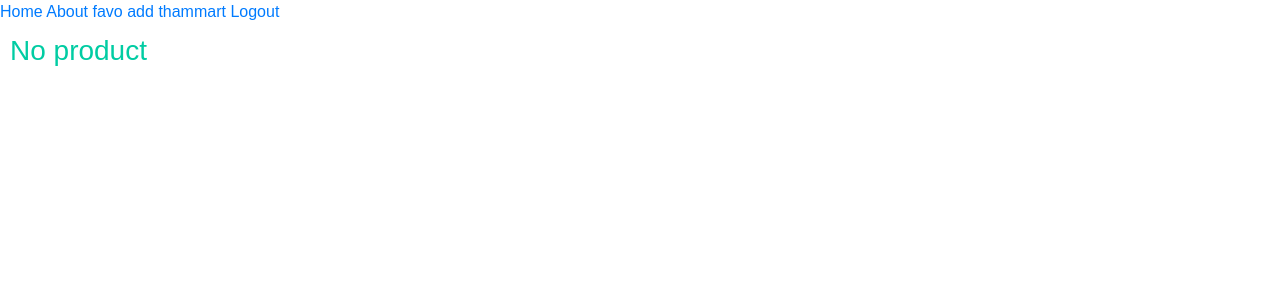
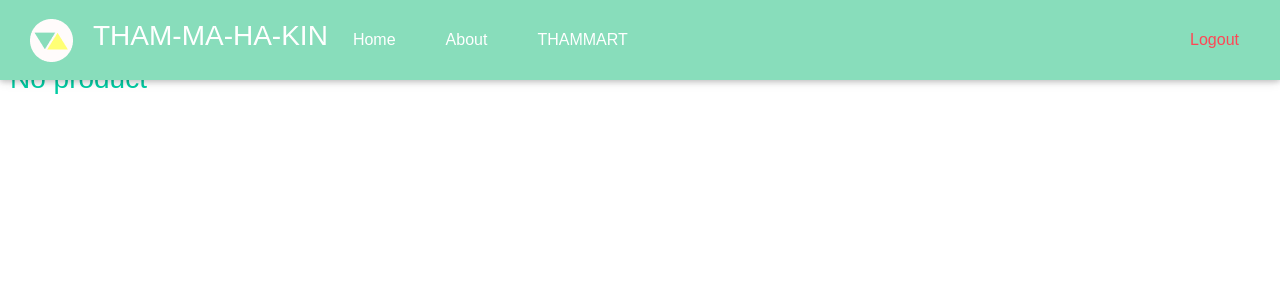
Before and after one commit to PornnapatTos/THAM-MA-HA-KIN, a Django app: template users/templates/Thamahakinview/favo.html in a window 1280 px wide. Shown: the top 300 px of the page. Run offline with Django 3.2, Linux system fonts and the light colour scheme; the template is opened without the code that fills it, so the values that code supplies are empty; some libraries are stand-ins or nearby versions.

Commit message:
set css edit favo

```diff
--- a/users/templates/Thamahakinview/favo.html
+++ b/users/templates/Thamahakinview/favo.html
@@ -1,29 +1,91 @@
 {% extends "users/layout.html" %}
-{%block title %}Favorite{% endblock%}
+{%block title %} Favorite {% endblock%}
 {% block body %}
+    <div class="favorite-container">
+        {% if message %}
+            <div>{{ message }}</div>
+        {% endif %}
+        <link rel="stylesheet" href="https://cdnjs.cloudflare.com/ajax/libs/font-awesome/4.7.0/css/font-awesome.min.css">
+        <div class="top-nav">
+                <a href="{% url 'index' %}">
+                    <img src="static/image/Icon.png">
+                    <h1>THAM-MA-HA-KIN</h1>
+                </a>
                 <a href="{% url 'index' %}">Home</a>
                 <a href="{% url 'about_view' %}">About</a>
-    <a href="{% url 'favo' %}">favo</a>
-    <a href="{% url 'add_view' %}">add</a>
-    <a href="{% url 'thammart' %}">thammart</a>
-    <a href="{% url 'logout' %}">Logout</a></br>
+                <a href="{% url 'thammart' %}">THAMMART</a>
+                <a href="{% url 'logout' %}">Logout</a>
+        </div>
+        <div class="fav-product">
+            <ul class="nav nav-tabs">
+                  <li class="nav-item">
+                    <a class="nav-link" href="{% url 'index' %}">Home</a>
+                  </li>
+                  <li class="nav-item" role="presentation">
+                    <a class="nav-link active" id="favo-tab" data-toggle="tab" href="#favo" role="tab" aria-controls="favo" aria-selected="true">
+                        Favorite
+                        <svg width="1em" height="1em" viewBox="0 0 16 16" class="bi bi-heart-fill" fill="currentColor" xmlns="http://www.w3.org/2000/svg">
+                            <path fill-rule="evenodd" d="M8 1.314C12.438-3.248 23.534 4.735 8 15-7.534 4.736 3.562-3.248 8 1.314z"/>
+                        </svg>
+                        </a>
+                  </li>
+            </ul>
+            <div class="product">
                 {% if not favos %}
+                <div class="none-pd">
                     <h3>No product</h3>
+                </div>
                 {% else %}
                     {% for product,images in favos %}
+                        <div class="card" style="width: 16rem;">
                             {% for image in images %}
-                    <div><img src="{{image}}"></div>
+                                <div class="frame">
+                                    <img src="{{image}}">
+                                </div>
                             {% endfor %}
-            <div>{{product.t_name}} {{product.t_price}}
-                <form action="{% url 'edit' %}" method="POST">
+                            <div class="card-body">
+                                <h5 class="card-title">{{product.t_name}}</h5>
+                                <h6 class="card-text">฿ {{product.t_price}}</h6>
+                                <!--<a href="{% url 'detail' %}" value="{{ product.id }}">detail</a>-->
+                                <div class="manage-product">
+                                    <a href="{% url 'detail' product.id %}">detail</a>
+                                            <!-- <form action="{% url 'detail' %}" method="POST" class="detail">
                                                 {% csrf_token %}
-                    <button name="edit" type="submit" value="{{ product.id }}">edit</button>
-                </form>
+                                                <button name="detail" type="submit" value="{{ product.id }}" class="btn-det">
+                                                    <svg width="1em" height="1em" viewBox="0 0 16 16" class="bi bi-box-arrow-in-right" fill="currentColor" xmlns="http://www.w3.org/2000/svg">
+                                                      <path fill-rule="evenodd" d="M6 3.5a.5.5 0 0 1 .5-.5h8a.5.5 0 0 1 .5.5v9a.5.5 0 0 1-.5.5h-8a.5.5 0 0 1-.5-.5v-2a.5.5 0 0 0-1 0v2A1.5 1.5 0 0 0 6.5 14h8a1.5 1.5 0 0 0 1.5-1.5v-9A1.5 1.5 0 0 0 14.5 2h-8A1.5 1.5 0 0 0 5 3.5v2a.5.5 0 0 0 1 0v-2z"/>
+                                                      <path fill-rule="evenodd" d="M11.854 8.354a.5.5 0 0 0 0-.708l-3-3a.5.5 0 1 0-.708.708L10.293 7.5H1.5a.5.5 0 0 0 0 1h8.793l-2.147 2.146a.5.5 0 0 0 .708.708l3-3z"/>
+                                                    </svg>
+                                                    detail
+                                                </button>
+                                            </form> -->
+                                            <!-- <form action="{% url 'edit' %}" method="POST" class="edit">
+                                                {% csrf_token %}
+                                                <button name="edit" type="submit" value="{{ product.id }}" class="btn-edit">
+                                                    <svg width="1em" height="1em" viewBox="0 0 16 16" class="bi bi-pencil-square" fill="currentColor" xmlns="http://www.w3.org/2000/svg">
+                                                      <path d="M15.502 1.94a.5.5 0 0 1 0 .706L14.459 3.69l-2-2L13.502.646a.5.5 0 0 1 .707 0l1.293 1.293zm-1.75 2.456l-2-2L4.939 9.21a.5.5 0 0 0-.121.196l-.805 2.414a.25.25 0 0 0 .316.316l2.414-.805a.5.5 0 0 0 .196-.12l6.813-6.814z"/>
+                                                      <path fill-rule="evenodd" d="M1 13.5A1.5 1.5 0 0 0 2.5 15h11a1.5 1.5 0 0 0 1.5-1.5v-6a.5.5 0 0 0-1 0v6a.5.5 0 0 1-.5.5h-11a.5.5 0 0 1-.5-.5v-11a.5.5 0 0 1 .5-.5H9a.5.5 0 0 0 0-1H2.5A1.5 1.5 0 0 0 1 2.5v11z"/>
+                                                    </svg>
+                                                    edit
+                                                </button>
+                                            </form> -->
                                     <form action="{% url 'remove_favorite' %}" method="POST">
                                         {% csrf_token %}
-                    <button name="remove_favo" type="submit" value="{{ product.id }}">remove favo</button>
+                                        <button name="remove_favo" type="submit" value="{{ product.id }}" class="btn-edit">
+                                            <svg width="1em" height="1em" viewBox="0 0 16 16" class="bi bi-pencil-square" fill="currentColor" xmlns="http://www.w3.org/2000/svg">
+                                                <path d="M15.502 1.94a.5.5 0 0 1 0 .706L14.459 3.69l-2-2L13.502.646a.5.5 0 0 1 .707 0l1.293 1.293zm-1.75 2.456l-2-2L4.939 9.21a.5.5 0 0 0-.121.196l-.805 2.414a.25.25 0 0 0 .316.316l2.414-.805a.5.5 0 0 0 .196-.12l6.813-6.814z"/>
+                                                <path fill-rule="evenodd" d="M1 13.5A1.5 1.5 0 0 0 2.5 15h11a1.5 1.5 0 0 0 1.5-1.5v-6a.5.5 0 0 0-1 0v6a.5.5 0 0 1-.5.5h-11a.5.5 0 0 1-.5-.5v-11a.5.5 0 0 1 .5-.5H9a.5.5 0 0 0 0-1H2.5A1.5 1.5 0 0 0 1 2.5v11z"/>
+                                            </svg>
+                                            remove favo
+                                        </button>
                                     </form>
                                 </div>
+                            </div>
+                        </div>
+
                     {% endfor %}
                 {% endif %}
             {% endblock %}
+
+        </div>
+    </div>
```
Lines whose indentation alone changed are shown as unchanged.
